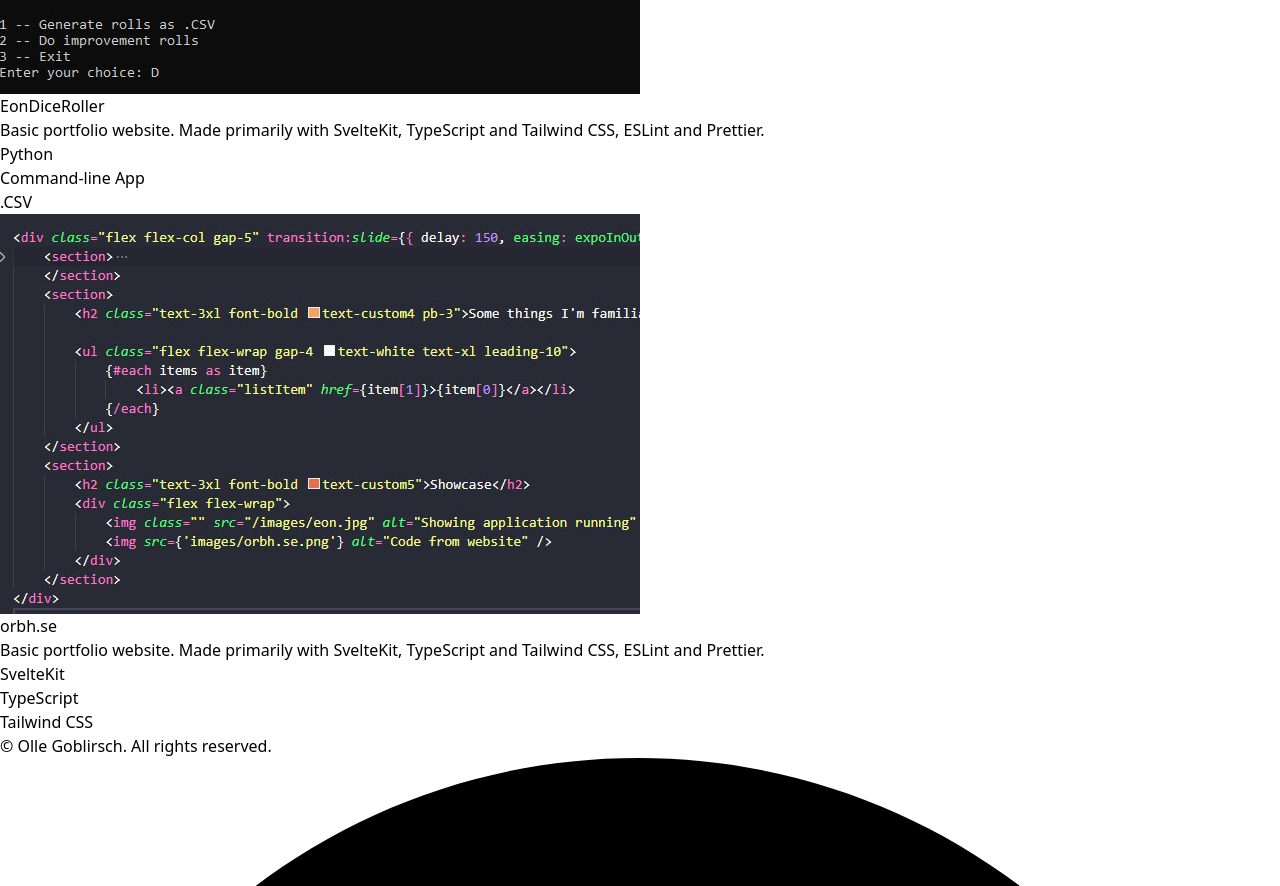
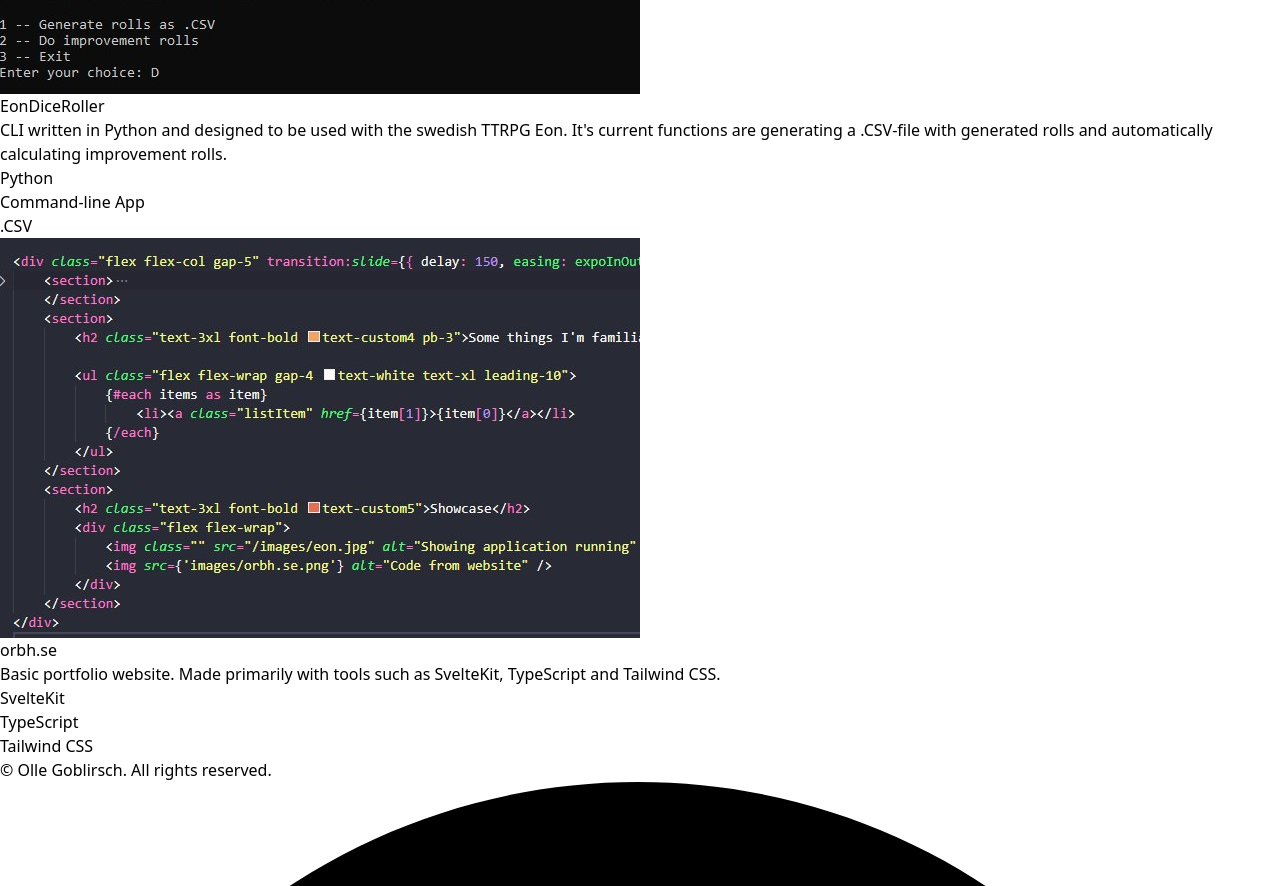
Before and after one commit to orbh/orbh.se, a SvelteKit app: page /showcase in a window 1280 px wide. Shown: the part 354-1240 px from the top of the page. Built offline with nearby package versions, Linux system fonts and the light colour scheme.

Commit message:
Updated project descriptions

```diff
--- a/src/routes/showcase/+page.svelte
+++ b/src/routes/showcase/+page.svelte
@@ -9,8 +9,7 @@
 		{
 			name: 'EonDiceRoller',
 			link: 'https://github.com/orbh/EonDiceRoller',
-			description:
-				'Basic portfolio website. Made primarily with SvelteKit, TypeScript and Tailwind CSS, ESLint and Prettier.',
+			description: `CLI written in Python and designed to be used with the swedish TTRPG Eon. It's current functions are generating a .CSV-file with generated rolls and automatically calculating improvement rolls.`,
 			keywords: ['Python', 'Command-line App', '.CSV'],
 			image: { link: eon, altText: 'Eon CLI view' }
 		},
@@ -18,7 +17,7 @@
 			name: 'orbh.se',
 			link: 'https://github.com/orbh/orbh.se',
 			description:
-				'Basic portfolio website. Made primarily with SvelteKit, TypeScript and Tailwind CSS, ESLint and Prettier.',
+				'Basic portfolio website. Made primarily with tools such as SvelteKit, TypeScript and Tailwind CSS.',
 			keywords: ['SvelteKit', 'TypeScript', 'Tailwind CSS'],
 			image: { link: orbh, altText: 'Source code for website' }
 		}
```
